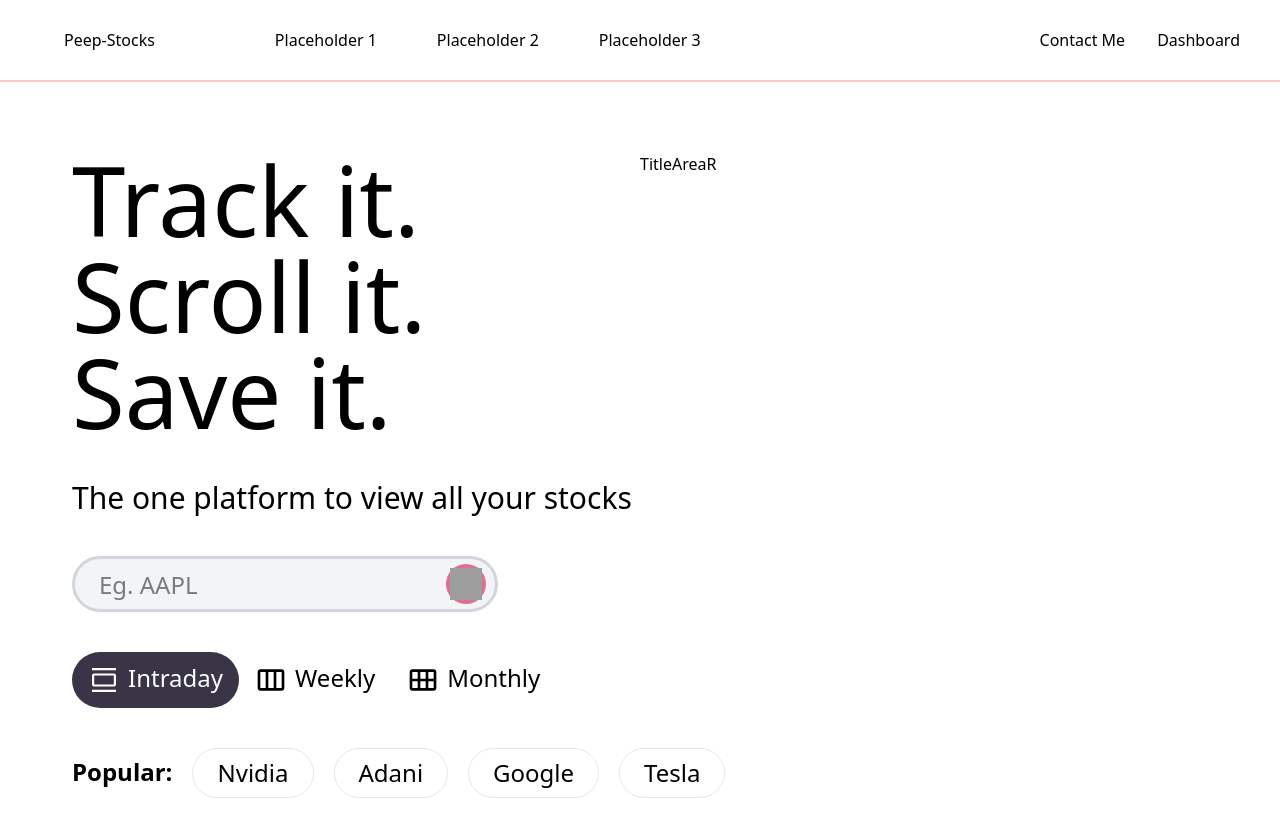
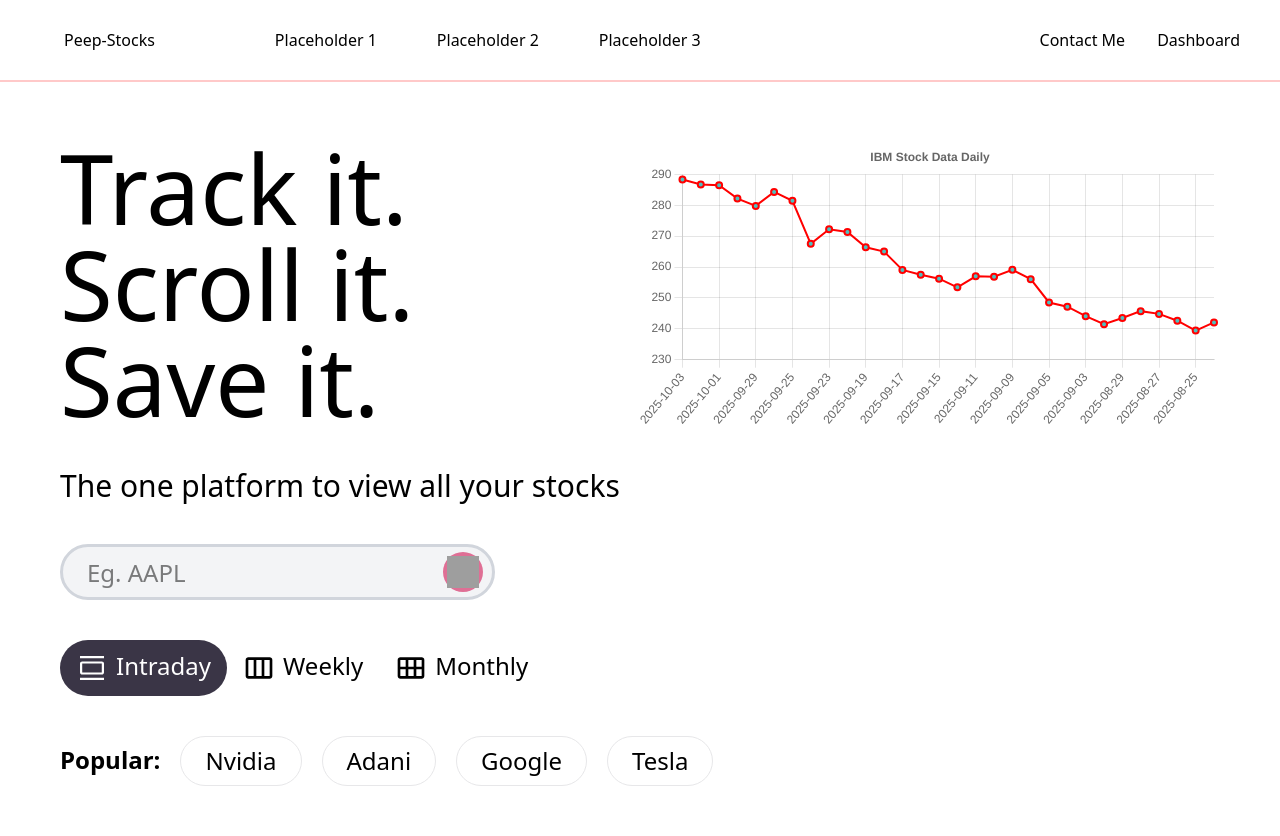
Before and after one commit to ranjanaditya452/Peep_Stocks, a React (Vite) app in the folder stock-trackerFE/: page / in a window 1280 px wide. Shown: the top 836 px of the page. Built offline with nearby package versions, Linux system fonts and the light colour scheme; grey boxes are pictures that could not be loaded.

Commit message:
Got one chart running,needs alignment fixing

```diff
--- /dev/null
+++ b/stock-trackerFE/src/charts/ChartData.jsx
@@ -0,0 +1,53 @@
+import React, { useState } from 'react'
+import { dailyData } from '../data/DailyStatic'
+import { monthlyStatic } from '../data/MonthlyStatic'
+import { weeklyData } from '../data/WeeklyStatic'
+import StaticHome from './StaticHome'
+import {
+  Chart as ChartJS,
+  LineElement,
+  PointElement,
+  LineController,
+  CategoryScale,
+  LinearScale,
+  Title,
+  Tooltip,
+  Legend
+} from "chart.js";
+
+ChartJS.register(
+  LineElement,
+  PointElement,
+  LineController,
+  CategoryScale,
+  LinearScale,
+  Title,
+  Tooltip,
+  Legend
+);
+
+
+const ChartData = () => {
+    const [data, setData] = useState(dailyData);
+
+    let dataVER= {
+        labels: data.map(elem=>elem.date),
+        datasets:[
+            {
+                label:'Stock',
+                data: data.map(elem=>elem.close),
+                backgroundColor:[
+                    "rgba(75,192,192,1)"
+                ],
+                borderColor:"red",
+                borderWidth:2
+            }
+        ]
+    }
+    return (
+
+        <StaticHome chartData={dataVER}/>
+  )
+}
+
+export default ChartData
--- /dev/null
+++ b/stock-trackerFE/src/charts/StaticHome.jsx
@@ -0,0 +1,22 @@
+import React from 'react'
+import { Line } from 'react-chartjs-2'
+
+const StaticHome = ({chartData}) => {
+  return (
+    <Line data={chartData} options={{
+                                    plugins: {
+            title: {
+              display: true,
+              text: "IBM Stock Data Daily"
+            },
+            legend: {
+              display: false
+            }
+          }
+        }}
+      />
+
+  )
+}
+
+export default StaticHome
--- a/stock-trackerFE/src/components/TitleAreaR.jsx
+++ b/stock-trackerFE/src/components/TitleAreaR.jsx
@@ -1,8 +1,10 @@
 import React from 'react'
+import ChartData from '../charts/ChartData'
 
 const TitleAreaR = () => {
   return (
-    <div>TitleAreaR</div>
+    <div className='w-[100%]'><ChartData/></div>
+
   )
 }
 
--- a/stock-trackerFE/src/pages/Homepage.jsx
+++ b/stock-trackerFE/src/pages/Homepage.jsx
@@ -6,7 +6,7 @@ const Homepage = () => {
 
   return (
     <>
-    <div className='grid grid-cols-2 p-18'>
+    <div className='grid grid-cols-2 p-15'>
       <TitleAreaL/>
       <TitleAreaR/>
     </div>
```
